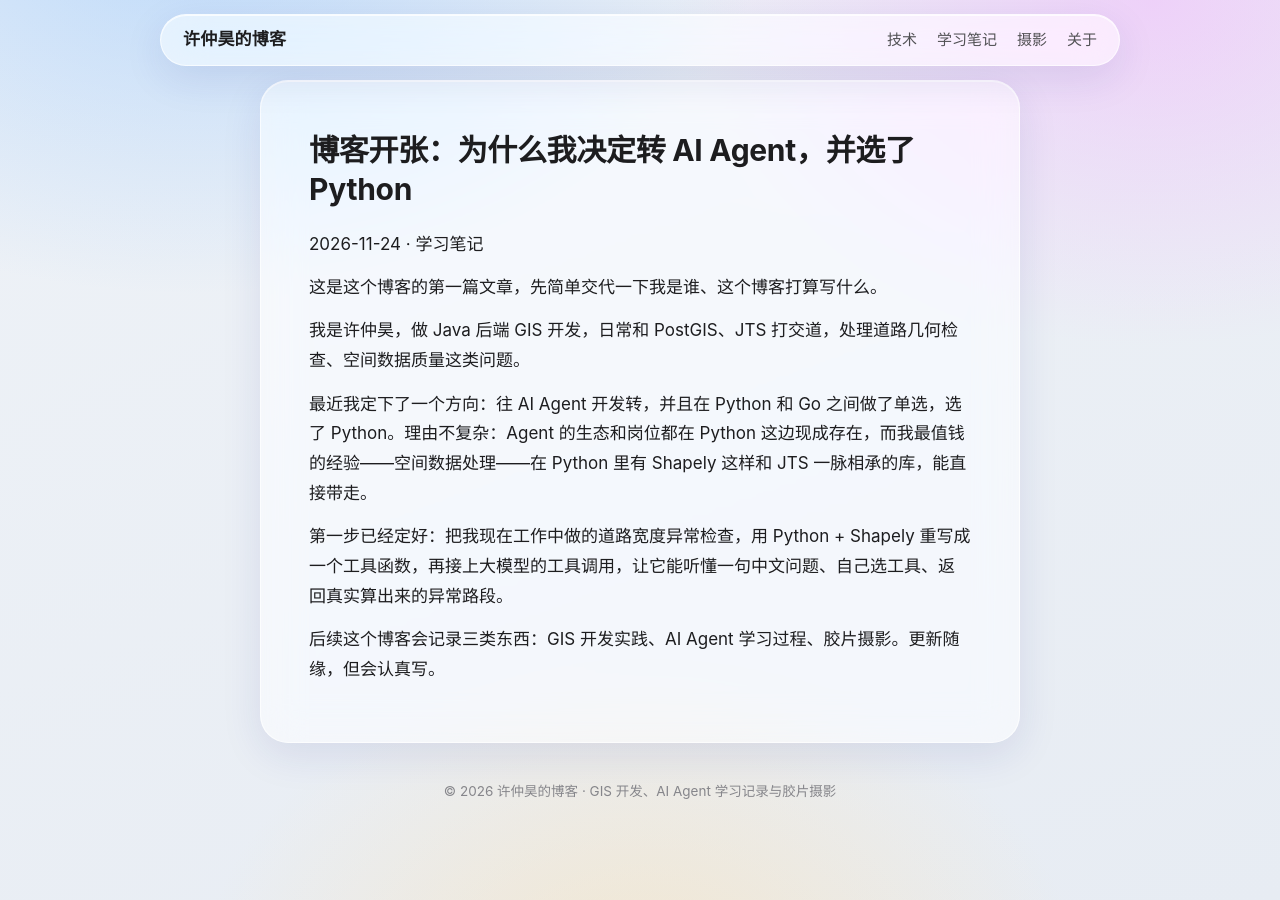
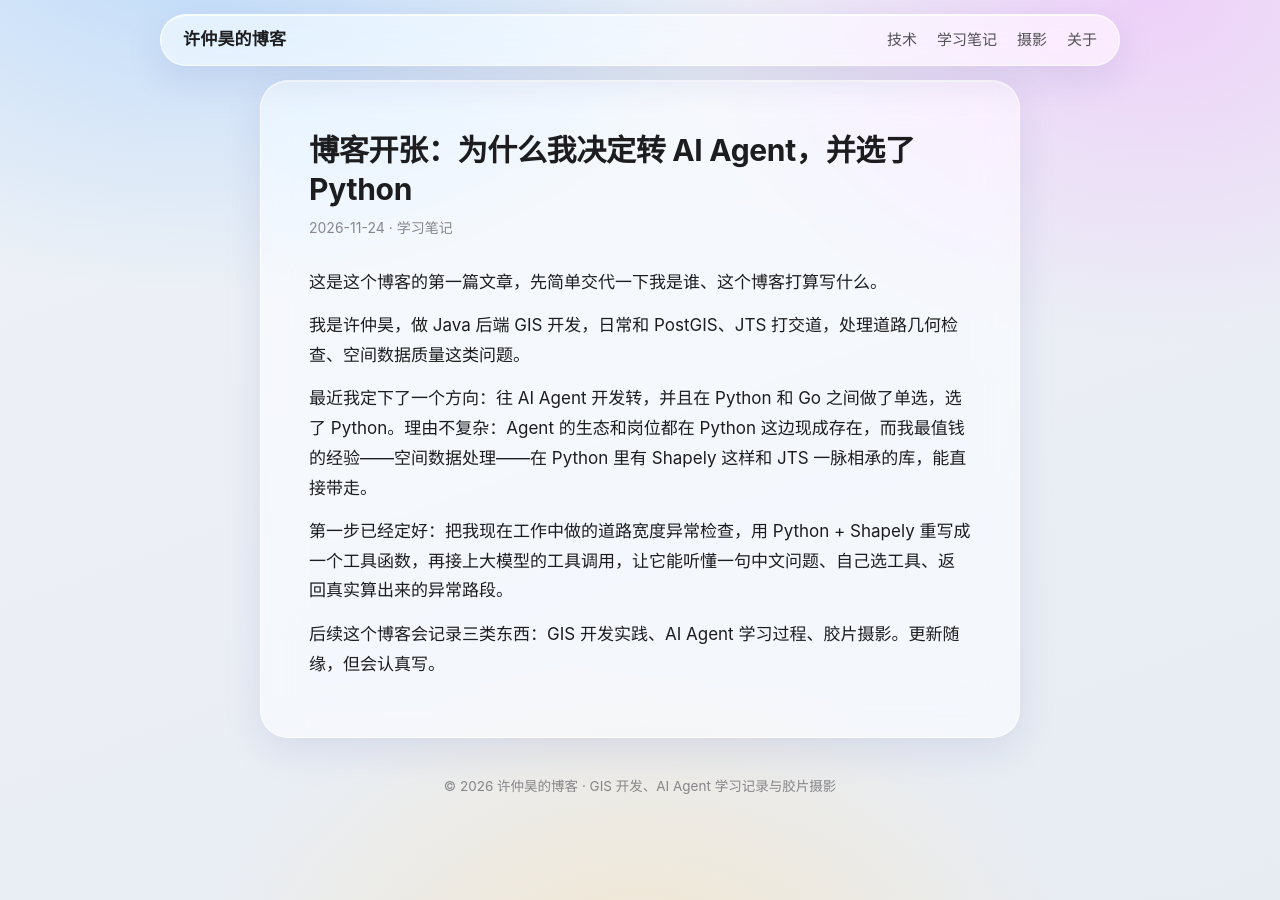
Before and after one commit to benxingnanyi/benxingnanyi.github.io, a Jekyll site: the page built from _posts/2026-11-24-welcome.md, in a window 1280 px wide. Built offline with Jekyll 4.4.1, drawn with Linux system fonts in a browser that asks for light colours.

Commit message:
Update style.css

```diff
--- a/assets/css/style.css
+++ b/assets/css/style.css
@@ -95,3 +95,6 @@ th,td{border:1px solid rgba(60,60,67,.16);padding:8px 12px;text-align:left}
   .nav-links a{font-size:14px}
   h1{font-size:25px}
 }
+.post-header{margin-bottom:1.6em}
+.post-header h1{margin-bottom:.25em}
+.post-meta{color:var(--ink-3);font-size:14px;margin:0}
```
